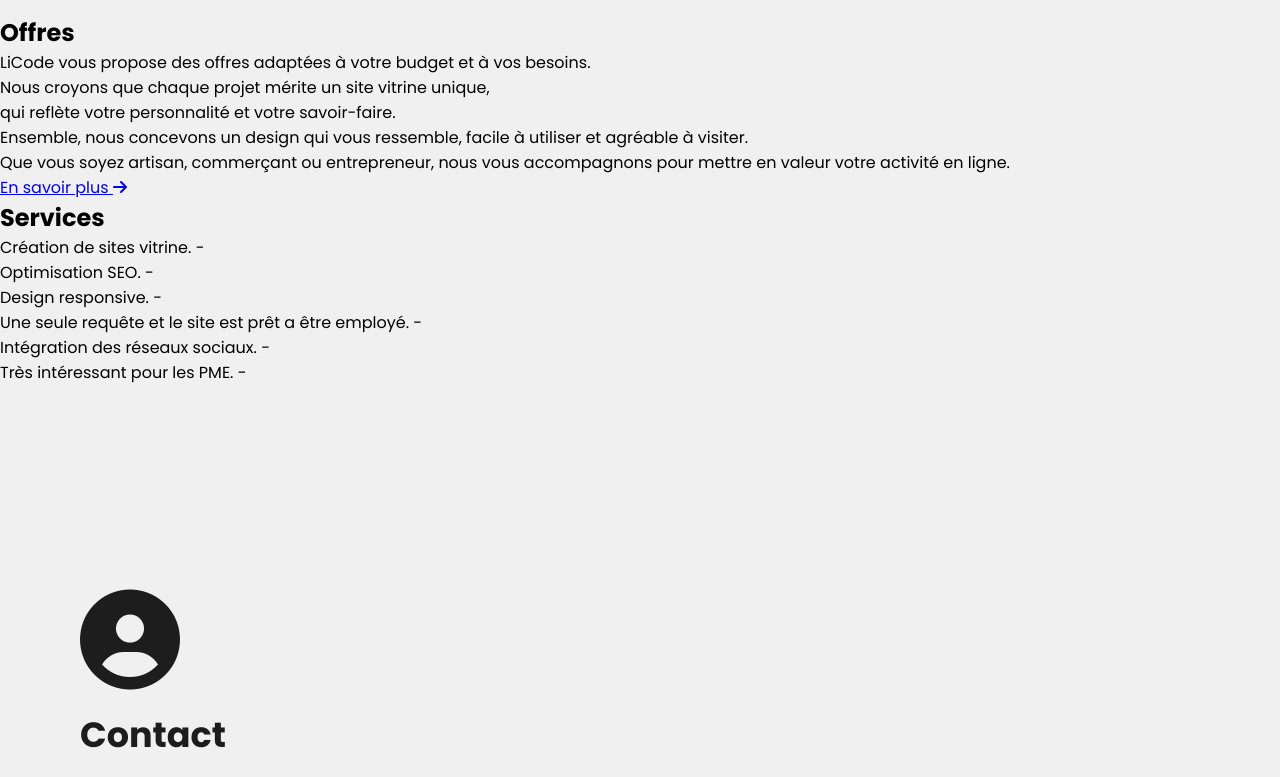
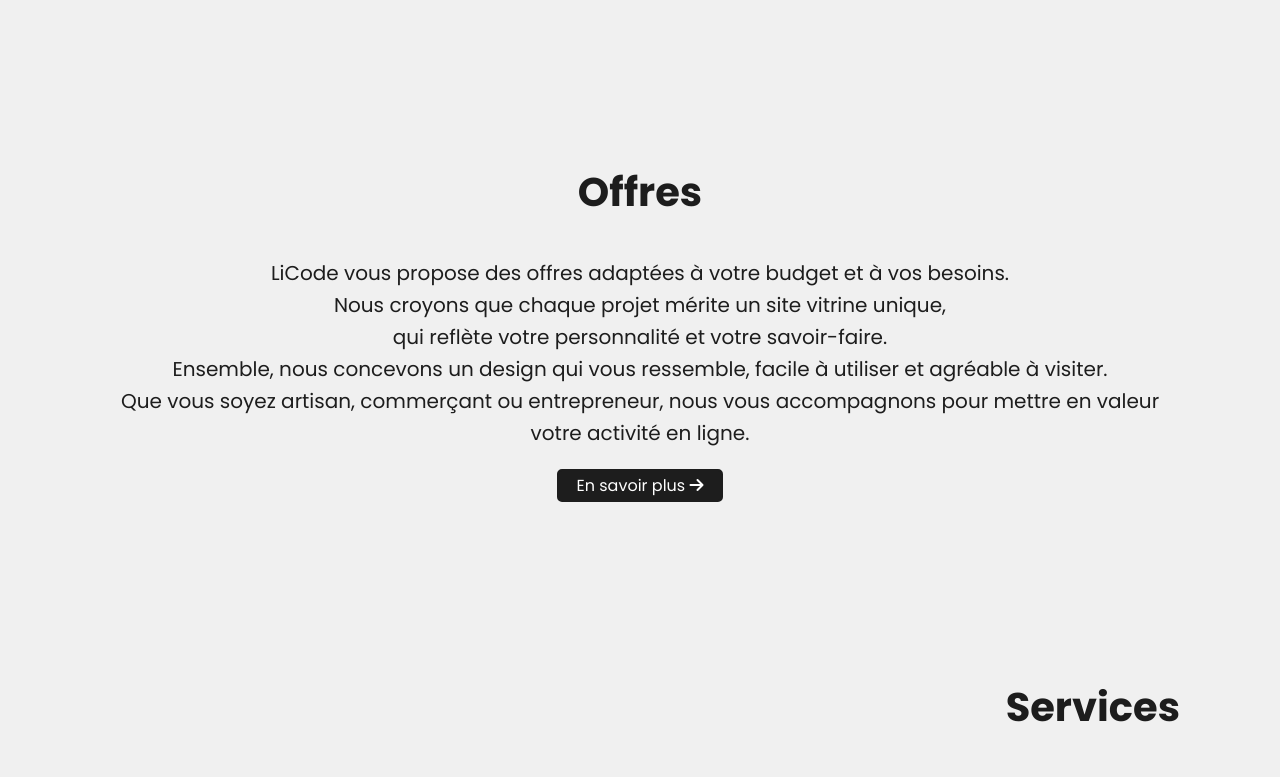
Before and after one commit to DxrkBxd/mintybatch, a plain HTML site: page portfolio/index.html in a window 1280 px wide. Shown: the part 891-1668 px from the top of the page. Drawn offline with nearby package versions, Linux system fonts and the light colour scheme.

Commit message:
Update style.css

```diff
--- a/portfolio/style.css
+++ b/portfolio/style.css
@@ -15,16 +15,6 @@ header {
     justify-content: space-between;
     align-items: center;
     width: 100%;
-}
-header a i {
-    text-decoration: none;
-    color: #707070;
-    transition: 0.5s;
-    font-size: 18px;
-}
-header a i:hover {
-    color: rgb(78, 78, 78);
-    font-weight: bold;
 }
 .mp p {
     color: #363636;
@@ -47,6 +37,16 @@ ul li a {
     font-size: 14px;
 }
 ul li a:hover {
+    color: rgb(78, 78, 78);
+    font-weight: bold;
+}
+.logos {
+    text-decoration: none;
+    color: #707070;
+    transition: 0.5s;
+    font-size: 18px;
+}
+.logos:hover {
     color: rgb(78, 78, 78);
     font-weight: bold;
 }
@@ -92,9 +92,10 @@ ul li a:hover {
     max-width: 100%;
 }
 .right img {
-    margin-top: 150px;
+    margin-top: 95px;
+    margin-left: 20px;
+    border: solid 6px #fff;
     object-fit: cover;
-    border: 3px solid #ffffff;
     box-shadow: 5px 5px 30px rgba(0,0,0,0.1);
     border-radius: 2rem;
     width: 100%;
@@ -123,6 +124,71 @@ ul li a:hover {
 }
 .code {
     color: rgb(241, 0, 0);
+}
+.offers {
+    padding: 30px 60px;
+    margin: 100px auto 0 auto;
+    color: #1d1d1d;
+    background: none;
+    display: flex;
+    flex-direction: column; /* empile verticalement */
+    align-items: center; /* centre horizontalement */
+    gap: 20px;
+    max-width: 1200px;
+    box-sizing: border-box;
+}
+.offers h1 {
+    margin: 20px 0;
+    background-color: transparent;
+    font-size: 40px;
+    font-weight: bold;
+    line-height: 50px;
+}
+.offers p {
+    font-size: 20px;
+    background-color: transparent;
+    text-align: center;
+    line-height: 1.6;
+}
+.offers a i {
+    background-color: transparent;
+}
+.offers a {
+    color: white;
+    text-decoration: none;
+    border: solid 2px #1d1d1d;
+    border-radius: 5px;
+    background-color: #1d1d1d;
+    padding: 2px 18px;
+    transition: 0.5s;
+}
+.offers a:hover {
+    background-color: #363636;
+    border: solid 2px #363636;
+}
+.services {
+    padding: 30px 60px;
+    margin: 100px auto 0 auto;
+    color: #1d1d1d;
+    display: flex;
+    flex-direction: column;
+    gap: 50px;
+    max-width: 1200px;
+    text-align: end;
+    box-sizing: border-box;
+}
+.services h1 {
+    margin: 20px 0;
+    background-color: transparent;
+    font-size: 40px;
+    font-weight: bold;
+    line-height: 50px;
+}
+.services p {
+    margin-top: -20px;
+    font-size: 20px;
+    background-color: transparent;
+    line-height: 1.6;
 }
 .contact {
     padding: 15px 30px;
```
